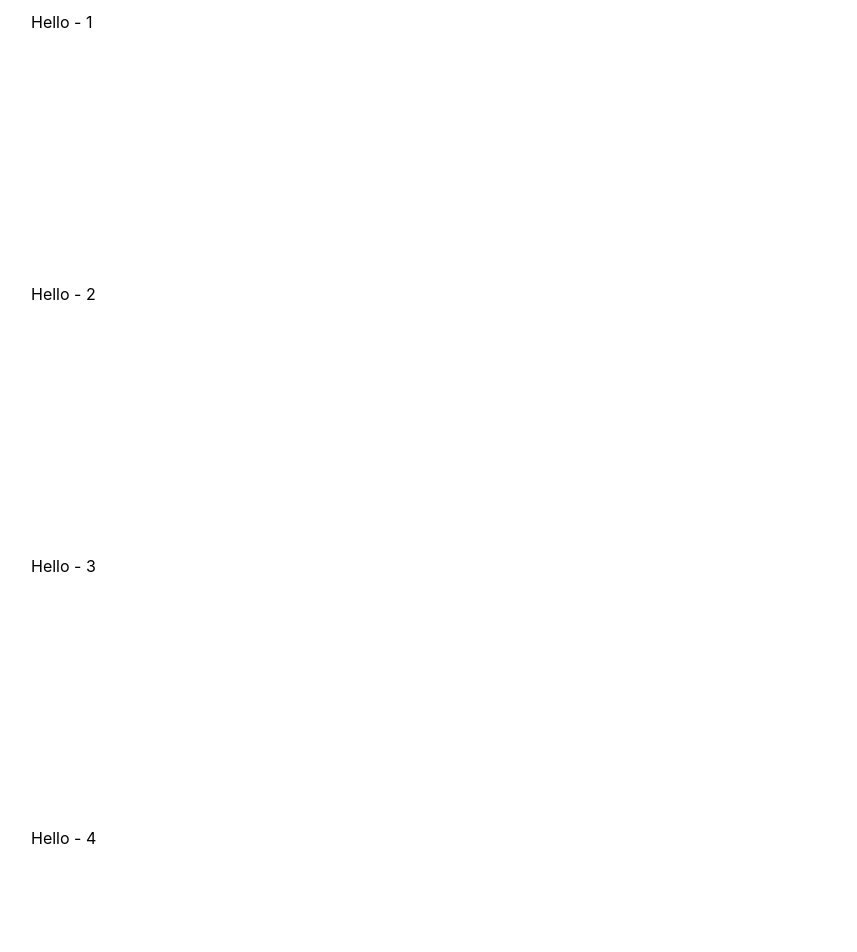
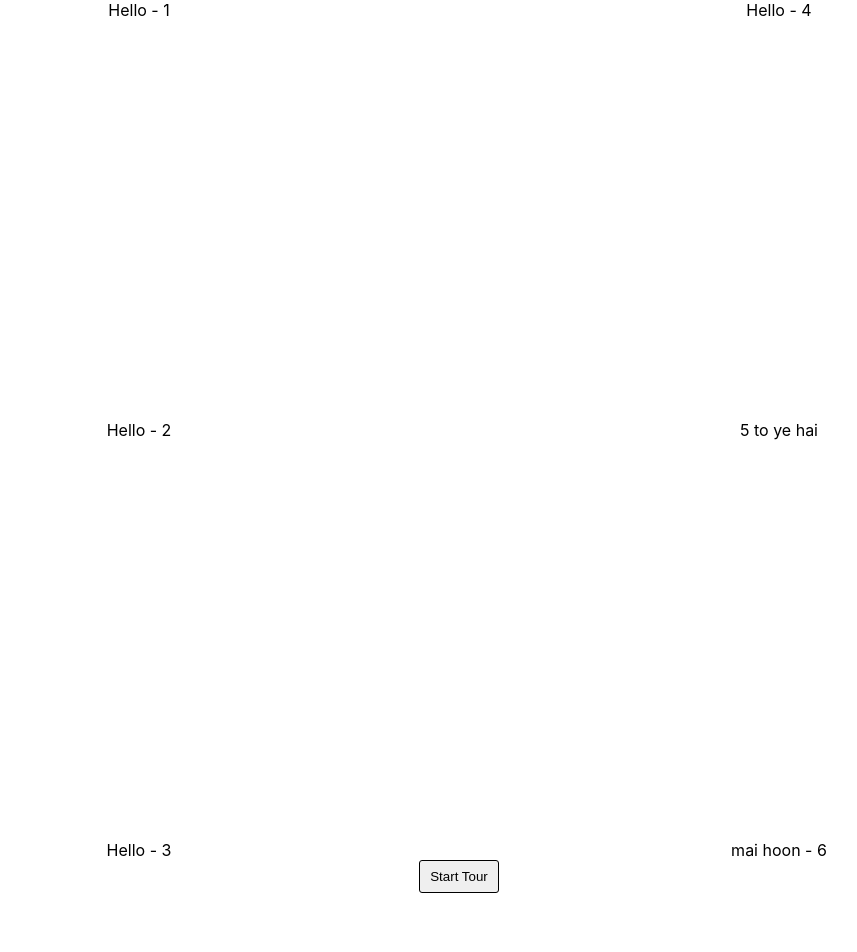
Before and after one commit to vikrantaroraa/canary-design, a React (Vite) app: page / in a window 1280 px wide. Shown: the top 952 px of the page, without its empty margins (181-1038 px from the left). After the commit the page ends 893 px from the top, so only its background shows below. Built offline with nearby package versions, Linux system fonts and the light colour scheme.

Commit message:
feat: improved the design of the ExampleTour component and created Tour story

```diff
--- a/src/components/Tour/index.module.css
+++ b/src/components/Tour/index.module.css
@@ -1,5 +1,6 @@
 .tour-container {
   display: flex;
+  width: 100%;
 }
 
 .info-dialog {
@@ -53,7 +54,7 @@
   background-color: white;
   transform: rotate(45deg);
   position: absolute;
-  /* Do not remove this css - can later be used which making this component separately somewhere else */
+  /* Do not remove this css - can later be used when making this component separately somewhere else */
   /* for popup at bottom  */
   /* top: -6px;
   left: 25px; */
--- a/src/components/example-components/TourExample/index.tsx
+++ b/src/components/example-components/TourExample/index.tsx
@@ -13,12 +13,16 @@ const tourData = [
 const ExampleTour = () => {
   const tourRefAndStartButtonRef = useRef([]);
   const spanStyle: React.CSSProperties = {
-    margin: "12px",
-    marginBottom: "30vh",
+    width: "fit-content",
   };
 
   const startTourButtonStyle: React.CSSProperties = {
     cursor: "pointer",
+    width: "fit-content",
+    padding: "8px 10px",
+    borderRadius: "3px",
+    border: "1px solid",
+    margin: "auto",
   };
 
   return (
@@ -27,17 +31,21 @@ const ExampleTour = () => {
         style={{
           display: "flex",
           flexDirection: "column",
-          // backgroundColor: "lightgreen",
-          marginLeft: 200,
-          marginRight: 200,
-          width: "50%",
+          width: "100%",
+        }}
+      >
+        <div
+          style={{
+            display: "flex",
           }}
         >
           <div
             style={{
               display: "flex",
               flexDirection: "column",
+              alignItems: "center",
               flex: 1,
+              gap: "50vh",
             }}
           >
             <span id="id1" style={spanStyle} data-step="1">
@@ -54,7 +62,9 @@ const ExampleTour = () => {
             style={{
               display: "flex",
               flexDirection: "column",
+              alignItems: "center",
               flex: 1,
+              gap: "50vh",
             }}
           >
             <span id="id4" style={spanStyle} data-step="4">
@@ -67,6 +77,13 @@ const ExampleTour = () => {
               mai hoon - 6
             </span>
           </div>
+        </div>
+        <div
+          style={{
+            display: "flex",
+            justifyContent: "center",
+          }}
+        >
           <button
             style={startTourButtonStyle}
             // here we are getting the current property of ref which is an array i.e tourRefAndStartButtonRef.current
@@ -85,6 +102,7 @@ const ExampleTour = () => {
             Start Tour
           </button>
         </div>
+      </div>
     </Tour>
   );
 };
```
Also changed, not shown: 1 other file (tests, documents, lock files or other folders). Lines whose indentation alone changed are shown as unchanged.
